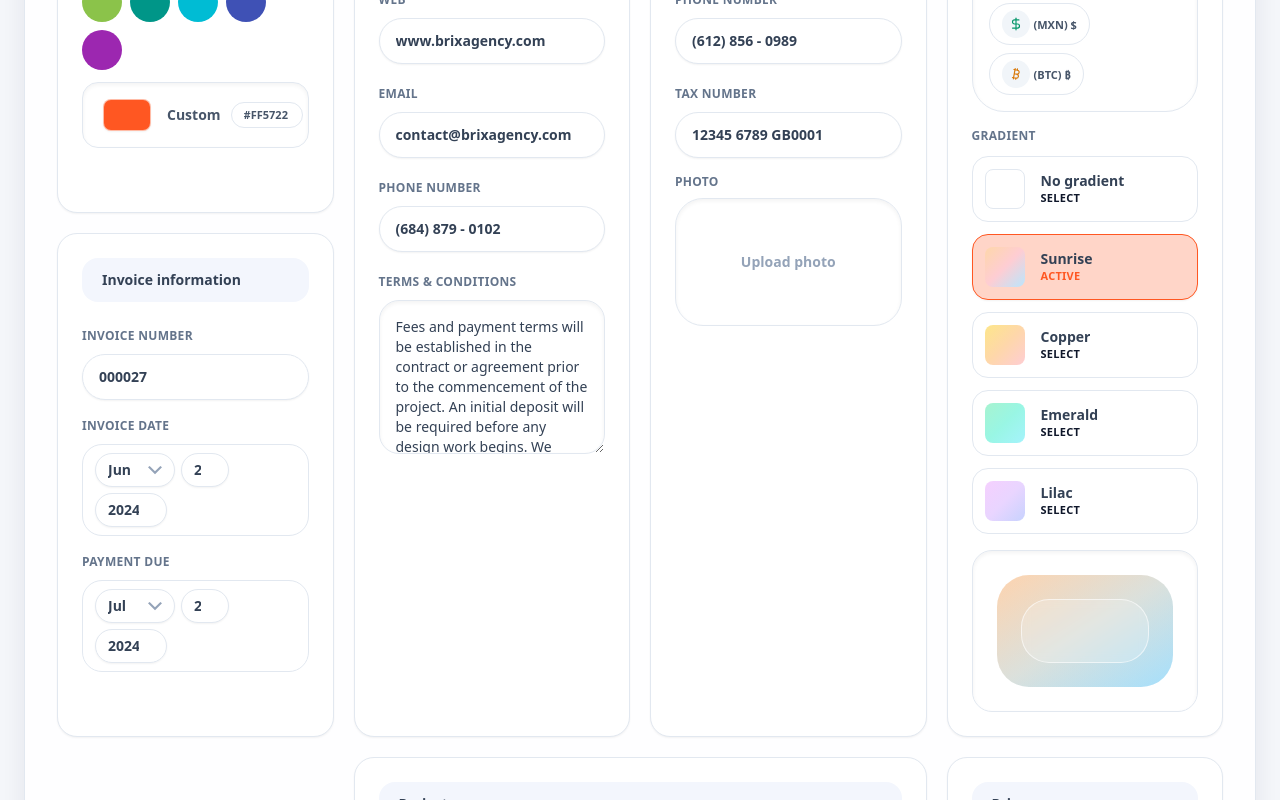
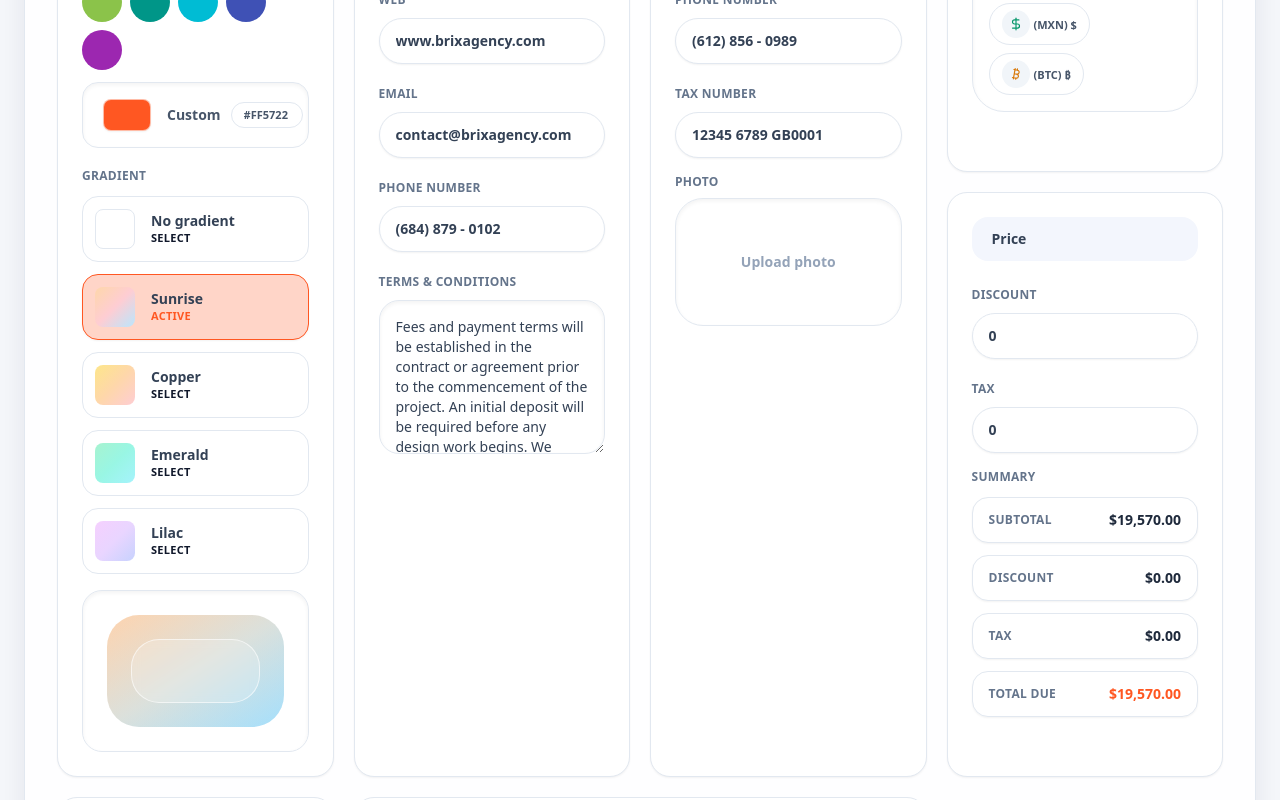
Before and after one commit to msaadmukhtar70/invoicing, a Next.js app: page / in a window 1280 px wide. Shown: the part 620-1420 px from the top of the page. Built offline with nearby package versions, Linux system fonts and the light colour scheme.

Commit message:
move gradient from other to branding

```diff
--- a/components/InvoiceForm.tsx
+++ b/components/InvoiceForm.tsx
@@ -68,13 +68,13 @@ export default function InvoiceForm({
   return (
     <div className="space-y-6">
       <div className="grid gap-5 xl:grid-cols-4 xl:grid-rows-[repeat(6,minmax(0,auto))]">
-        <BrandSection form={form} className="xl:col-start-1 xl:row-start-1 xl:row-span-1" />
-        <InvoiceDetailsSection form={form} className="xl:col-start-1 xl:row-start-2 xl:row-span-1" />
+        <BrandSection form={form} className="xl:col-start-1 xl:row-start-1 xl:row-span-2" />
+        <InvoiceDetailsSection form={form} className="xl:col-start-1 xl:row-start-3 xl:row-span-1" />
         <CompanySection form={form} className="xl:col-start-2 xl:row-start-1 xl:row-span-2" />
         <ClientSection form={form} className="xl:col-start-3 xl:row-start-1 xl:row-span-2" />
-        <OtherInfoSection form={form} className="xl:col-start-4 xl:row-start-1 xl:row-span-2" />
+        <OtherInfoSection form={form} className="xl:col-start-4 xl:row-start-1 xl:row-span-1" />
         <ProjectItemsSection form={form} className="xl:col-start-2 xl:col-span-2 xl:row-start-3 xl:row-span-2" />
-        <PriceSection form={form} className="xl:col-start-4 xl:row-start-3 xl:row-span-2" />
+        <PriceSection form={form} className="xl:col-start-4 xl:row-start-2 xl:row-span-1" />
       </div>
     </div>
   );
--- a/components/invoice-form/BrandSection.tsx
+++ b/components/invoice-form/BrandSection.tsx
@@ -2,9 +2,11 @@ import React from "react";
 import { Check, X } from "lucide-react";
 import { useWatch } from "react-hook-form";
 
-import { popularBrandColors, defaultBrandColor, NO_BRAND_COLOR } from "@/lib/colors";
+import { mixHexColors, popularBrandColors, defaultBrandColor, NO_BRAND_COLOR } from "@/lib/colors";
+import { defaultGradientId, gradientOptions } from "@/lib/gradients";
+import type { GradientId } from "@/lib/gradients";
 
-import { hexColorRegExp, labelClass, sectionClass } from "./constants";
+import { hexColorRegExp, labelClass, sectionClass, dashboardAccentColor } from "./constants";
 import type { InvoiceFormContext } from "./formTypes";
 
 type BrandSectionProps = {
@@ -17,6 +19,7 @@ const BrandSection: React.FC<BrandSectionProps> = ({ form, className }) => {
 
   const brandLogo = useWatch({ control, name: "brandLogoDataUrl" }) as string | undefined;
   const brandColorRaw = useWatch({ control, name: "brandColor" }) as string | undefined;
+  const gradientValueRaw = useWatch({ control, name: "gradient" }) as GradientId | undefined;
 
   const brandUploadRef = React.useRef<HTMLInputElement>(null);
 
@@ -34,6 +37,15 @@ const BrandSection: React.FC<BrandSectionProps> = ({ form, className }) => {
   const neutralSwatchColor = "#FFFFFF";
   const brandColorDisplay = isNeutralBrandColor ? neutralSwatchColor : brandColorValue ?? defaultBrandColor;
   const colorInputValue = brandColorDisplay;
+  const gradientValue = gradientValueRaw ?? defaultGradientId;
+
+  const selectedGradient = React.useMemo(() => {
+    return (
+      gradientOptions.find((option) => option.id === gradientValue) ??
+      gradientOptions.find((option) => option.id === defaultGradientId) ??
+      gradientOptions[0]
+    );
+  }, [gradientValue]);
 
   React.useEffect(() => {
     setCustomHexDraft(brandColorValue ?? "");
@@ -99,6 +111,14 @@ const BrandSection: React.FC<BrandSectionProps> = ({ form, className }) => {
   }, [setValue]);
 
   const brandColorField = register("brandColor");
+  const gradientField = register("gradient");
+
+  const handleGradientPick = React.useCallback(
+    (id: GradientId) => {
+      setValue("gradient", id, { shouldDirty: true, shouldTouch: true, shouldValidate: true });
+    },
+    [setValue]
+  );
 
   return (
     <section className={`${sectionClass} overflow-hidden ${className ?? ""}`}>
@@ -245,6 +265,46 @@ const BrandSection: React.FC<BrandSectionProps> = ({ form, className }) => {
             </div>
           </div>
         </div>
+        <div>
+          <div className={labelClass}>Gradient</div>
+          <input type="hidden" {...gradientField} value={gradientValue} />
+          <div className="mt-3 grid grid-cols-1 gap-3">
+            {gradientOptions.map((option) => {
+              const isActive = option.id === selectedGradient.id;
+              return (
+                <button
+                  key={option.id}
+                  type="button"
+                  onClick={() => handleGradientPick(option.id)}
+                  className={`flex items-center gap-4 rounded-2xl border p-3 transition ${
+                    isActive ? "shadow-sm" : "hover:border-slate-300"
+                  }`}
+                  style={{
+                    borderColor: isActive ? dashboardAccentColor : "#E2E8F0",
+                    background: isActive ? mixHexColors(dashboardAccentColor, "#FFFFFF", 0.75) : "#FFFFFF",
+                  }}
+                >
+                  <span className={`h-10 w-10 shrink-0 rounded-lg ${option.swatchClass}`} aria-hidden />
+                  <span className="flex min-w-0 flex-col text-left">
+                    <span className="truncate text-sm font-semibold leading-tight text-slate-700">{option.name}</span>
+                    <span
+                      className="text-[11px] font-semibold uppercase tracking-wide"
+                      style={isActive ? { color: dashboardAccentColor } : undefined}
+                    >
+                      {isActive ? "Active" : "Select"}
+                    </span>
+                  </span>
+                </button>
+              );
+            })}
+          </div>
+          <div className="mt-4 rounded-3xl border border-slate-200 bg-white p-6 shadow-inner">
+            <div className={`relative mx-auto h-28 w-full max-w-[220px] overflow-hidden rounded-[32px] ${selectedGradient.backgroundClass}`}>
+              <div className={`absolute inset-0 bg-gradient-to-br ${selectedGradient.highlightClass} opacity-70`} />
+              <div className="absolute inset-6 rounded-[28px] border border-white/60 bg-white/20 backdrop-blur-sm" />
+            </div>
+          </div>
+        </div>
       </div>
     </section>
   );
--- a/components/invoice-form/OtherInfoSection.tsx
+++ b/components/invoice-form/OtherInfoSection.tsx
@@ -1,40 +1,25 @@
 import React from "react";
 import { useWatch } from "react-hook-form";
 
-import { defaultGradientId, gradientOptions } from "@/lib/gradients";
-import type { GradientId } from "@/lib/gradients";
-import { mixHexColors } from "@/lib/colors";
 import type { CurrencyCode } from "@/lib/types";
 
 import {
   currencyMeta,
   currencyMetaByCode,
-  dashboardAccentColor,
   labelClass,
   sectionClass,
 } from "./constants";
 import type { InvoiceFormContext } from "./formTypes";
 
 type OtherInfoSectionProps = {
-  form: Pick<InvoiceFormContext, "register" | "control" | "setValue">;
+  form: Pick<InvoiceFormContext, "control" | "setValue">;
   className?: string;
 };
 
 const OtherInfoSection: React.FC<OtherInfoSectionProps> = ({ form, className }) => {
-  const { register, control, setValue } = form;
+  const { control, setValue } = form;
 
   const selectedCurrency = useWatch({ control, name: "currency" }) as CurrencyCode | undefined;
-  const gradientValueRaw = useWatch({ control, name: "gradient" }) as GradientId | undefined;
-
-  const gradientValue = gradientValueRaw ?? defaultGradientId;
-
-  const selectedGradient = React.useMemo(() => {
-    return (
-      gradientOptions.find((option) => option.id === gradientValue) ??
-      gradientOptions.find((option) => option.id === defaultGradientId) ??
-      gradientOptions[0]
-    );
-  }, [gradientValue]);
 
   const handleCurrencyPick = React.useCallback(
     (code: CurrencyCode) => {
@@ -46,19 +31,10 @@ const OtherInfoSection: React.FC<OtherInfoSectionProps> = ({ form, className })
     [setValue]
   );
 
-  const handleGradientPick = React.useCallback(
-    (id: GradientId) => {
-      setValue("gradient", id, { shouldDirty: true, shouldTouch: true, shouldValidate: true });
-    },
-    [setValue]
-  );
-
-  const gradientField = register("gradient");
-
   return (
     <section className={`${sectionClass} overflow-hidden ${className ?? ""}`}>
       <div className="rounded-2xl bg-[#F3F6FD] px-5 py-3 text-sm font-semibold text-slate-700">Other information</div>
-      <div className="space-y-4 pt-5">
+      <div className="pt-5">
         <div>
           <div className={labelClass}>Currencies</div>
           <div className="mt-3 rounded-[32px] border border-slate-200 bg-white p-4 shadow-inner">
@@ -88,46 +64,6 @@ const OtherInfoSection: React.FC<OtherInfoSectionProps> = ({ form, className })
             </div>
           </div>
         </div>
-        <div>
-          <div className={labelClass}>Gradient</div>
-          <input type="hidden" {...gradientField} value={gradientValue} />
-          <div className="mt-3 grid grid-cols-1 gap-3">
-            {gradientOptions.map((option) => {
-              const isActive = option.id === selectedGradient.id;
-              return (
-                <button
-                  key={option.id}
-                  type="button"
-                  onClick={() => handleGradientPick(option.id)}
-                  className={`flex items-center gap-4 rounded-2xl border p-3 transition ${
-                    isActive ? "shadow-sm" : "hover:border-slate-300"
-                  }`}
-                  style={{
-                    borderColor: isActive ? dashboardAccentColor : "#E2E8F0",
-                    background: isActive ? mixHexColors(dashboardAccentColor, "#FFFFFF", 0.75) : "#FFFFFF",
-                  }}
-                >
-                  <span className={`h-10 w-10 shrink-0 rounded-lg ${option.swatchClass}`} aria-hidden />
-                  <span className="flex min-w-0 flex-col text-left">
-                    <span className="truncate text-sm font-semibold leading-tight text-slate-700">{option.name}</span>
-                    <span
-                      className="text-[11px] font-semibold uppercase tracking-wide"
-                      style={isActive ? { color: dashboardAccentColor } : undefined}
-                    >
-                      {isActive ? "Active" : "Select"}
-                    </span>
-                  </span>
-                </button>
-              );
-            })}
-          </div>
-          <div className="mt-4 rounded-3xl border border-slate-200 bg-white p-6 shadow-inner">
-            <div className={`relative mx-auto h-28 w-full max-w-[220px] overflow-hidden rounded-[32px] ${selectedGradient.backgroundClass}`}>
-              <div className={`absolute inset-0 bg-gradient-to-br ${selectedGradient.highlightClass} opacity-70`} />
-              <div className="absolute inset-6 rounded-[28px] border border-white/60 bg-white/20 backdrop-blur-sm" />
-            </div>
-          </div>
-        </div>
       </div>
     </section>
   );
```
